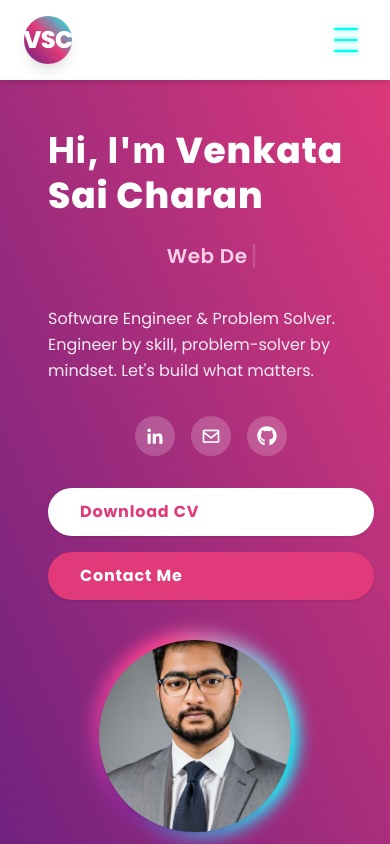
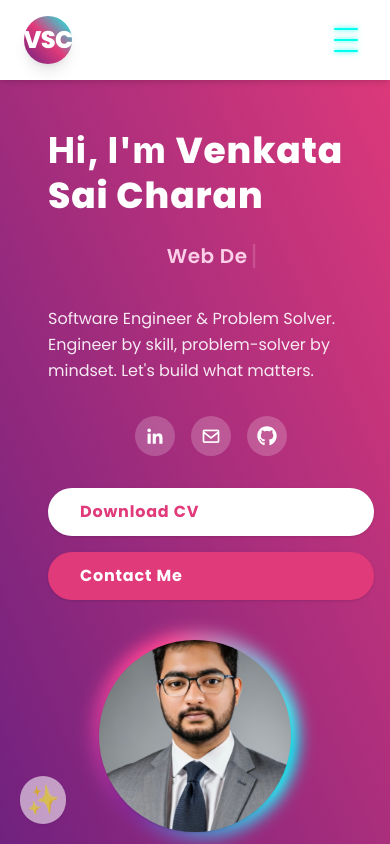
Before and after one commit to saicharankarasala/sai-charan-website, a React (Vite) app: page / in a window 390 px wide. Shown: the top 844 px of the page. Built offline with nearby package versions, Linux system fonts and the light colour scheme.

Commit message:
Add floating sparkle Easter Egg button: animated mascot says hi on click

```diff
--- a/src/App.jsx
+++ b/src/App.jsx
@@ -586,10 +586,21 @@ const App = () => {
                 </button>
               )}
               {showMascot && (
-                <div className="fixed bottom-8 left-8 z-[100] animate-mascot-fade-in-out">
+                <div className="fixed bottom-8 left-8 z-[100] animate-mascot-fade-in-out flex items-end gap-3">
                   <span className="inline-block text-5xl animate-wave select-none" role="img" aria-label="Waving Hand">👋</span>
+                  <span className="speech-bubble">Hi! Thanks for visiting my portfolio!</span>
                 </div>
               )}
+              {/* Easter Egg Trigger Button */}
+              <button
+                className="easter-egg-btn fixed bottom-8 left-8 z-[90] bg-white/80 hover:bg-white text-[#e13a7a] border border-[#e13a7a] rounded-full shadow p-2 flex items-center justify-center text-2xl transition-all duration-300 group"
+                style={{ pointerEvents: showMascot ? 'none' : 'auto' }}
+                onClick={() => { setShowMascot(true); setTimeout(() => setShowMascot(false), 7000); }}
+                aria-label="Say Hi!"
+              >
+                <span className="inline-block animate-sparkle">✨</span>
+                <span className="easter-egg-tooltip group-hover:opacity-100">Say Hi!</span>
+              </button>
             </div>
           } />
       </Routes>
--- a/src/index.css
+++ b/src/index.css
@@ -1426,3 +1426,64 @@
   animation: wave 2s infinite;
   display: inline-block;
 }
+
+.speech-bubble {
+  background: #fff;
+  color: #e13a7a;
+  font-weight: 600;
+  font-size: 1.1rem;
+  border-radius: 1.5rem;
+  padding: 0.5rem 1.25rem;
+  margin-bottom: 0.5rem;
+  box-shadow: 0 2px 12px 0 rgba(0,0,0,0.08);
+  position: relative;
+  animation: mascot-bubble-fade-in 0.7s cubic-bezier(0.4,0,0.2,1);
+}
+@keyframes mascot-bubble-fade-in {
+  from { opacity: 0; transform: translateY(20px) scale(0.9); }
+  to { opacity: 1; transform: translateY(0) scale(1); }
+}
+.easter-egg-btn {
+  opacity: 0.7;
+}
+.easter-egg-btn:hover {
+  opacity: 1;
+  box-shadow: 0 4px 16px #e13a7a33;
+}
+@keyframes sparkle {
+  0%, 100% { transform: scale(1) rotate(0deg); filter: brightness(1.1); }
+  20% { transform: scale(1.2) rotate(-10deg); filter: brightness(1.3); }
+  40% { transform: scale(1.1) rotate(10deg); filter: brightness(1.2); }
+  60% { transform: scale(1.2) rotate(-8deg); filter: brightness(1.3); }
+  80% { transform: scale(1.1) rotate(8deg); filter: brightness(1.2); }
+}
+.animate-sparkle {
+  animation: sparkle 2.2s infinite;
+}
+.easter-egg-tooltip {
+  opacity: 0;
+  pointer-events: none;
+  position: absolute;
+  left: 110%;
+  bottom: 50%;
+  transform: translateY(50%);
+  background: #e13a7a;
+  color: #fff;
+  font-size: 0.95rem;
+  padding: 0.35rem 0.9rem;
+  border-radius: 0.75rem;
+  white-space: nowrap;
+  box-shadow: 0 2px 8px #e13a7a22;
+  transition: opacity 0.2s;
+  z-index: 200;
+}
+@media (max-width: 640px) {
+  .easter-egg-btn, .fixed.bottom-8.left-8 {
+    bottom: 1.25rem !important;
+    left: 1.25rem !important;
+  }
+  .speech-bubble {
+    font-size: 1rem;
+    padding: 0.4rem 1rem;
+  }
+}
```
